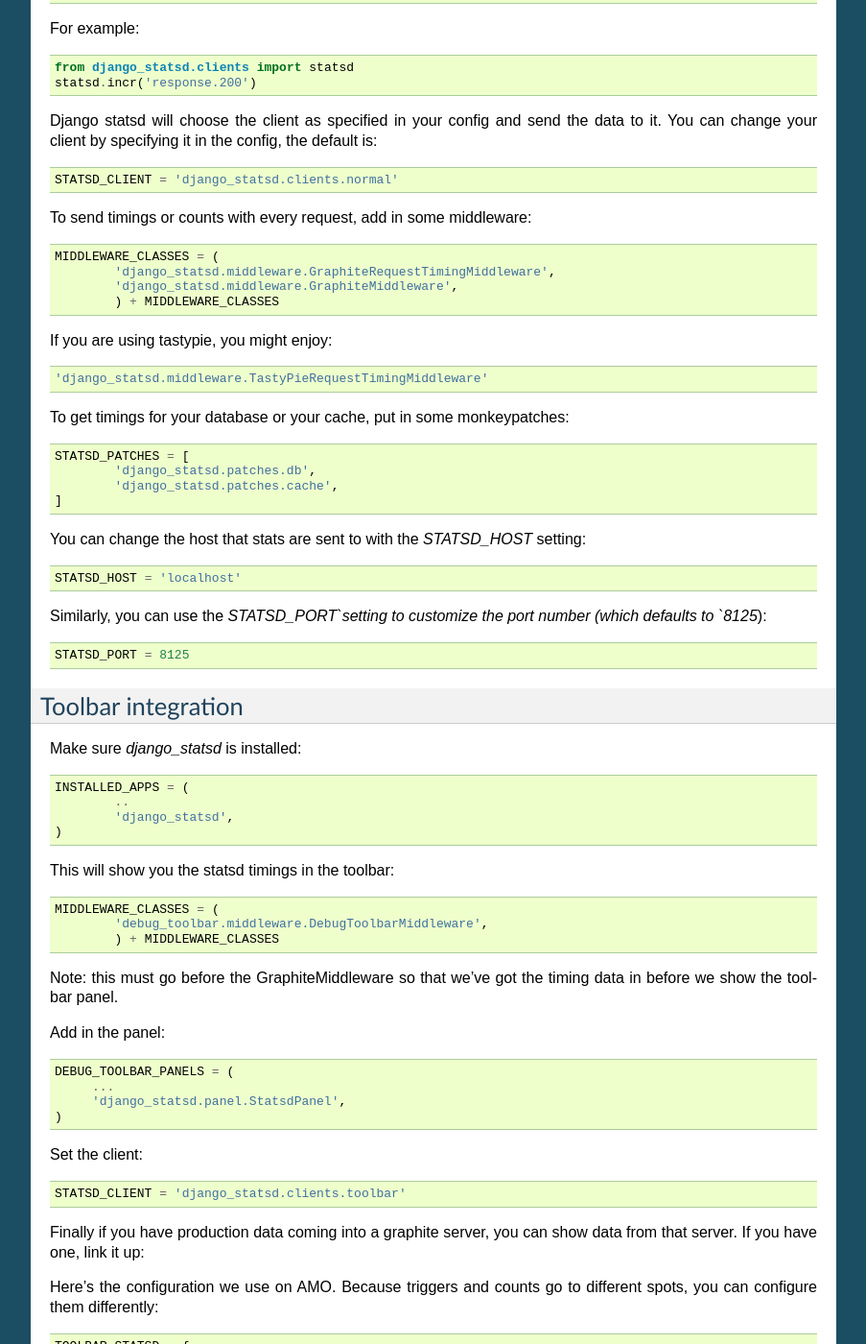
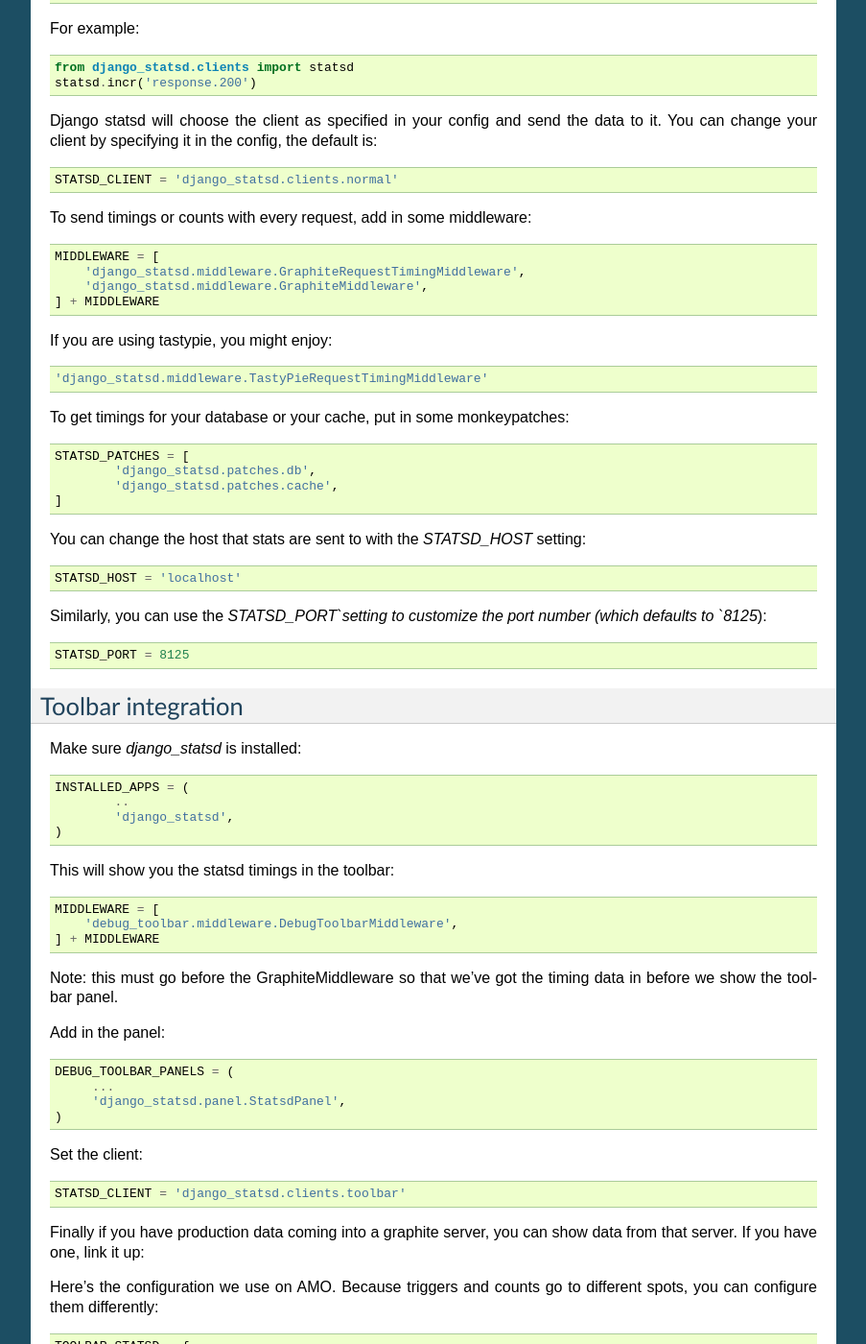
Before and after one commit to django-statsd/django-statsd, a Sphinx documentation site: the page built from docs/index.rst, in a window 1280 px wide and 1400 px high, scrolled down 2671 px. Shown: the whole window at 96% size, without its empty margins (198-1101 px from the left). Built offline with Sphinx 7.4.7, drawn with Linux system fonts in a browser that asks for light colours.

Commit message:
Use new style middleware in documentation

```diff
--- a/docs/index.rst
+++ b/docs/index.rst
@@ -158,10 +158,10 @@ default is::
 
 To send timings or counts with every request, add in some middleware::
 
-        MIDDLEWARE_CLASSES = (
-                'django_statsd.middleware.GraphiteRequestTimingMiddleware',
-                'django_statsd.middleware.GraphiteMiddleware',
-                ) + MIDDLEWARE_CLASSES
+        MIDDLEWARE = [
+            'django_statsd.middleware.GraphiteRequestTimingMiddleware',
+            'django_statsd.middleware.GraphiteMiddleware',
+        ] + MIDDLEWARE
 
 If you are using tastypie, you might enjoy::
 
@@ -194,9 +194,9 @@ Make sure `django_statsd` is installed::
 
 This will show you the statsd timings in the toolbar::
 
-        MIDDLEWARE_CLASSES = (
-                'debug_toolbar.middleware.DebugToolbarMiddleware',
-                ) + MIDDLEWARE_CLASSES
+        MIDDLEWARE = [
+            'debug_toolbar.middleware.DebugToolbarMiddleware',
+        ] + MIDDLEWARE
 
 Note: this must go before the GraphiteMiddleware so that we've got the timing
 data in before we show the toolbar panel.
```
